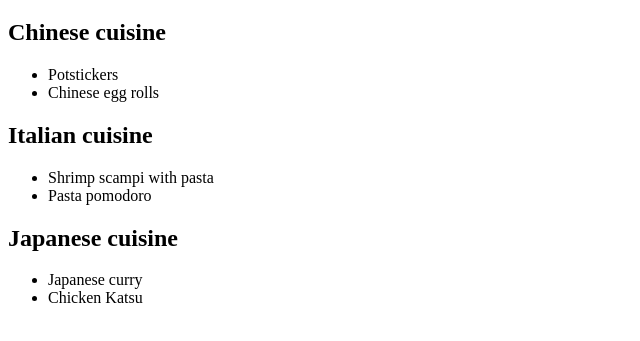
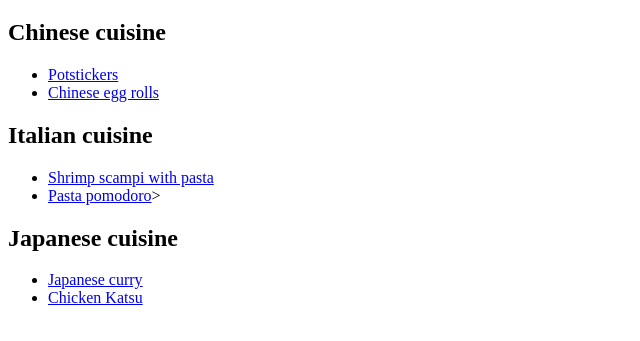
Before and after one commit to atrbyg24/odin-recipes, a plain HTML site: page index.html in a window 1280 px wide. Shown: the part 61-402 px from the top of the page, without its empty margins (0-640 px from the left). Drawn offline with Linux system fonts and the light colour scheme.

Commit message:
Change recipe names to link to corresponding pages

```diff
--- a/index.html
+++ b/index.html
@@ -9,18 +9,18 @@
         <h1>Odin recipes</h1>
         <h2>Chinese cuisine</h2>
         <ul>
-            <li>Potstickers</li>
-            <li>Chinese egg rolls</li>
+            <li><a href="recipes/potstickers.html">Potstickers</a></li>
+            <li><a href="recipes/eggrolls.html">Chinese egg rolls</a></li>
         </ul>
         <h2>Italian cuisine</h2>
         <ul>
-            <li>Shrimp scampi with pasta</li>
-            <li>Pasta pomodoro</li>
+            <li><a href="recipes/shrimpscampi.html">Shrimp scampi with pasta</a></li>
+            <li><a href="recipes/pastapomodoro.html">Pasta pomodoro</a>></li>
         </ul>
         <h2>Japanese cuisine</h2>
         <ul>
-            <li>Japanese curry</li>
-            <li>Chicken Katsu</li>
+            <li><a href="recipes/japanesecurry.html">Japanese curry</a></li>
+            <li><a href="recipes/chickenkatsu.html">Chicken Katsu</a></li>
         </ul>
     </body>
 </html>
```
